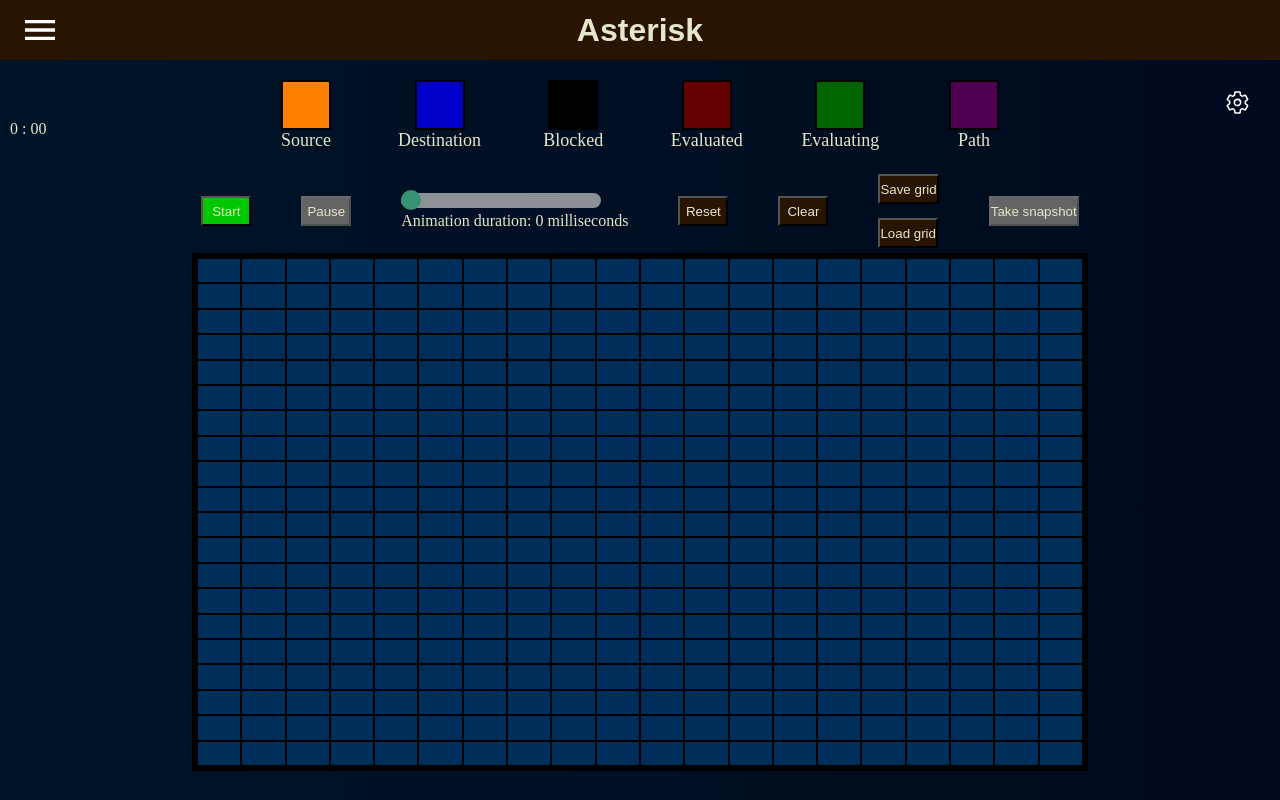
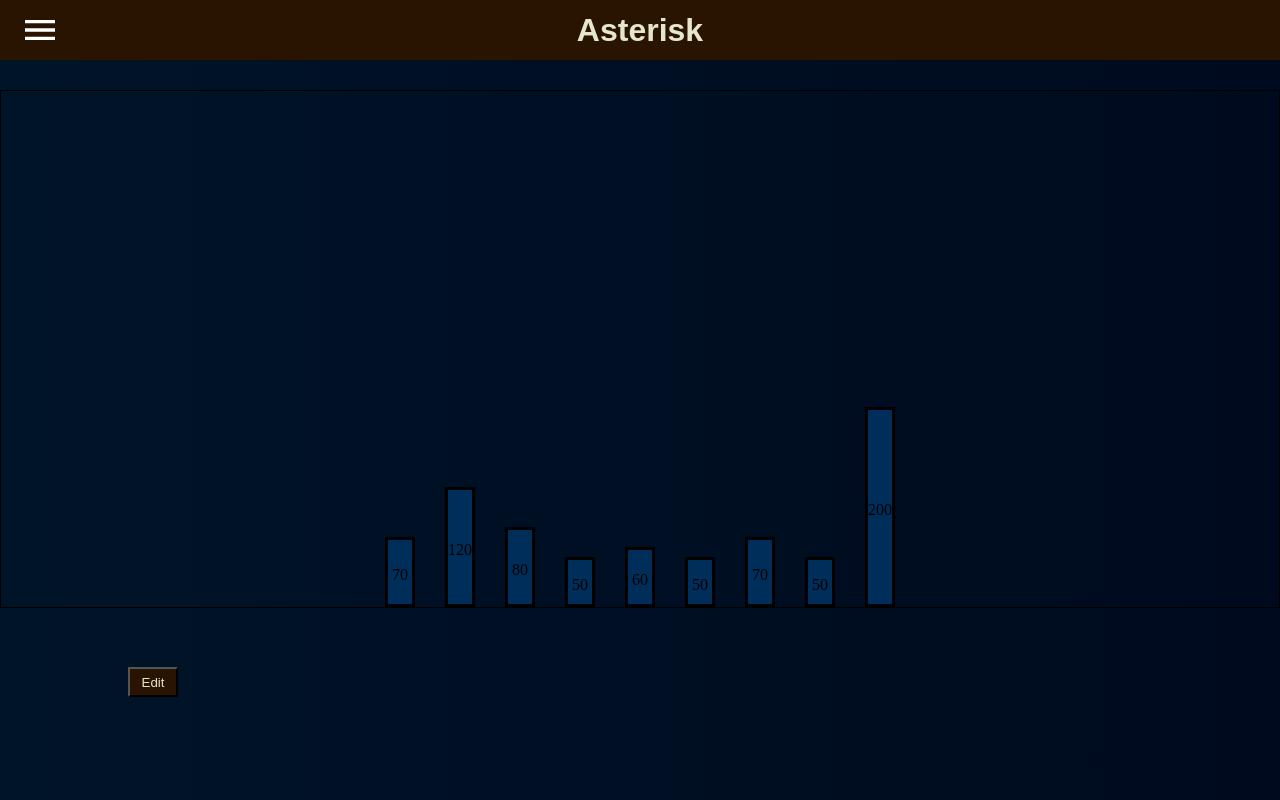
Before and after one commit to DimosTheocharis/AlgorithmVisualizer-code, a React (Create React App) app: page /bubblesort in a window 1280 px wide. Built offline with nearby package versions, Linux system fonts and the light colour scheme.

Commit message:
Began BubbleSort screen, created ui for bars and designed add/delete/resize system

```diff
--- a/src/App.js
+++ b/src/App.js
@@ -7,6 +7,7 @@ import './App.css';
 import Asterisk from './Screens/Asterisk/Asterisk';
 import Dijkstra from './Screens/Dijkstra/Dijkstra';
 import Comparison from './Screens/Comparison/Comparison';
+import BubbleSort from './Screens/BubbleSort/BubbleSort';
 import Instructions from './Screens/Instructions/Instructions';
 
 const rows = 20;
@@ -239,6 +240,7 @@ function App() {
         <Route exact path="/asterisk" element={<Asterisk/>}/>
         <Route path="/dijkstra" element={<Dijkstra/>}/>
         <Route path="/comparison" element={<Comparison/>}/>
+        <Route path="/bubblesort" element={<BubbleSort/>}/>
         <Route path="/instructions" element={<Instructions/>}/>
         <Route path="*" element={<Asterisk/>}/>
       </Routes>
--- /dev/null
+++ b/src/Components/AddBarButton/AddBarButton.js
@@ -0,0 +1,13 @@
+import React from 'react';
+import styles from './AddBarButton.module.css';
+import { MdOutlineAddBox } from "react-icons/md";
+
+function AddBarButton({index, addBar}) {
+    return (
+        <div className={styles.container}>
+            <MdOutlineAddBox className={styles.addIcon} onClick={() => addBar(index)}/>
+        </div>
+    )
+}
+
+export default AddBarButton;
--- /dev/null
+++ b/src/Components/AddBarButton/AddBarButton.module.css
@@ -0,0 +1,21 @@
+.addIcon {
+    width: 20px;
+    height: 20px;
+    background-color: #002E5B;
+    background-color: #281400;
+}
+
+.addIcon:hover {
+    background-color: #281400;
+    background-color: #002E5B;
+}
+
+.container {
+    width: 30px;
+    height: 30px;
+    display: flex;
+    justify-content: center;
+    align-items: center;
+    background-color: #281400;
+    cursor: pointer;
+}
--- /dev/null
+++ b/src/Components/Bar/Bar.js
@@ -0,0 +1,71 @@
+import React, { useEffect, useRef, useState } from 'react';
+import BarCSS from './Bar.module.css';
+
+function Bar({ bar, deleteBar, editBoard }) {
+    const [height, setHeight] = useState(bar.getValue());
+    const resizableRef = useRef(null);
+    const resizerRef = useRef(null);
+
+    useEffect(() => {
+        if (resizerRef.current === null) return;
+        const barElement = resizableRef.current;
+        const styles = window.getComputedStyle(barElement);
+        let y = 0;
+        let height = bar.getValue();
+
+
+        const onMouseDownResizer = (event) => {
+            y = event.clientY;
+            barElement.style.bottom = styles.bottom;
+            barElement.style.top = null;
+
+            document.addEventListener("mousemove", onMouseMoveResizer);
+            document.addEventListener("mouseup", onMouseUpResizer);
+        }
+
+        const onMouseMoveResizer = (event) => {
+            const dy = y - event.clientY;
+            height = height + dy;
+            bar.setValue(height);
+            setHeight(height);
+            barElement.style.height = `${height}px`;
+            y = event.clientY;
+        }
+
+        const onMouseUpResizer = () => {
+            document.removeEventListener("mousemove", onMouseMoveResizer);
+        }
+
+        const resizerElement = resizerRef.current;
+        resizerElement.addEventListener("mousedown", onMouseDownResizer);
+
+        return () => {
+            resizerElement.removeEventListener("mousedown", onMouseDownResizer);
+        }
+    }, [editBoard, bar])
+
+    const determineBarTools = () => {
+        if (editBoard) {
+            return (
+                <>
+                    <div className={BarCSS.resizer} ref={resizerRef}/>
+                    <div className={BarCSS.deleteButton} onClick={() => deleteBar(bar.getIndex())}>
+                            <p className={BarCSS.deleteButtonText}>X</p>
+                    </div>
+                </>
+            )
+        } else {
+            return null;
+        }
+    }
+
+    return (
+        <div className={BarCSS.container} style={{height: `${bar.getValue()}px`}} ref={resizableRef}>
+            <p>{bar.getValue()}</p>
+            {determineBarTools()}
+
+        </div>
+    )
+}
+
+export default Bar;
--- /dev/null
+++ b/src/Components/Bar/Bar.module.css
@@ -0,0 +1,50 @@
+.container {
+    width: 30px;
+    min-height: 20px;
+    background-color: #002E5B;
+    border: 3px solid black;
+    display: flex;
+    justify-content: center;
+    align-items: center;
+    padding-top: 5px;
+    position: relative;
+}
+
+.deleteButton {
+    position: absolute;
+    top: -3px;
+    right: -3px;
+    width: 10px;
+    height: 10px;
+    color: white;
+    background-color: rgb(200,0,0);
+    display: flex;
+    justify-content: center;
+    align-items: center;
+    cursor: pointer;
+}
+
+.deleteButton:hover {
+    background-color: rgb(255,0,0);
+}
+
+.deleteButtonText {
+    font-size: 8px;
+}
+
+.resizer {
+    position: absolute;
+    top: -3px;
+    left: -3px;
+    width: 8px;
+    height: 8px;
+    border-radius: 5px;
+    background-color: rgb(0,204,204);
+    border: 2px solid rgb(0,153,153);
+    cursor: pointer;
+}
+
+.resizer:hover {
+    width: 10px;
+    height: 10px;
+}
--- a/src/Components/NavBar/NavBar.module.css
+++ b/src/Components/NavBar/NavBar.module.css
@@ -44,6 +44,14 @@
 
 .linkGreen:hover {
     background-image: linear-gradient(to right, rgb(0,150,0), rgb(0,175,0));
+}
+
+.linkOrange {
+    background-image: linear-gradient(to right, rgb(153,76,0), rgb(204,102,0));
+}
+
+.linkOrange:hover {
+    background-image: linear-gradient(to right, rgb(204,102,0), rgb(255,128,0));
 }
 
 .linkRed {
--- /dev/null
+++ b/src/Data Structures/BarNode.js
@@ -0,0 +1,25 @@
+class BarNode {
+    constructor(value, index) {
+        this._value = value;
+        this._index = index;
+        this._status = "unchecked";
+    }
+
+    getValue() {
+        return this._value;
+    }
+
+    getIndex() {
+        return this._index;
+    }
+
+    setValue(value) {
+        this._value = value;
+    }
+
+    setIndex(index) {
+        this._index = index;
+    }
+}
+
+export default BarNode;
--- /dev/null
+++ b/src/Screens/BubbleSort/BubbleSort.js
@@ -0,0 +1,118 @@
+import React, { useState, useEffect } from 'react';
+import styles from './BubbleSort.module.css';
+import Bar from '../../Components/Bar/Bar';
+import BarNode from '../../Data Structures/BarNode';
+import AddBarButton from '../../Components/AddBarButton/AddBarButton';
+
+function BubbleSort() {
+    const [board, setBoard] = useState(null);
+    const [editBoard, setEditBoard] = useState(false); //whether or not the user wants to add/delete/resize a bar
+
+    useEffect(() => {
+        const customHeights = [70,120,80,50,60,50,70,50,200]; //70,120,80,50,60,50,70,50,200
+        const newBoard = [];
+        customHeights.forEach((height, index) => {
+            newBoard.push(
+                new BarNode(height, index)
+            );
+        })
+        setBoard(newBoard);
+    },[])
+
+
+    const addBar = (index) => {
+        let i;
+        const newBoard = [...board];
+        // the height of the new bar will be the value of the previous bar (at the left) or the value of the first of index is 0
+        const newHeight = index === 0 ? board[0].getValue() : board[index - 1].getValue();
+        newBoard.splice(index, 0, new BarNode(newHeight, index)); //add the bar to the board
+        for (i = index + 1; i < newBoard.length; i++) { //change the indexes of the bars at the right
+            newBoard[i].setIndex(newBoard[i].getIndex() + 1);
+        }
+        setBoard(newBoard);
+    }
+
+
+    const determineVisibleContent = () => {
+        let elements = [];
+        const bars = getBars();
+        if (editBoard) {
+            const addButtons = getAddButtons();
+            let i;
+            elements.push(addButtons[0]);
+            for (i = 0; i < bars.length; i++) {
+                elements.push(bars[i]);
+                elements.push(addButtons[i + 1]);
+            }
+        } else {
+            elements = bars;
+        }
+        return elements;
+    }
+
+    const deleteBar = (index) => {
+        let i;
+        const newBoard = [...board];
+        newBoard.splice(index, 1); //removes the item at the position: index
+        for (i = index; i < newBoard.length; i++) {
+            newBoard[i].setIndex(newBoard[i].getIndex() - 1);
+        }
+        setBoard(newBoard);
+    }
+
+
+    const getAddButtons = () => {
+        //creates and returns a list with buttons that when clicked will create a vertical bar
+        if (board === null) return;
+        const addButtons = [];
+        let i;
+        for (i = 0; i < board.length + 1; i++) {
+            addButtons.push(
+                <AddBarButton
+                    index={i}
+                    addBar={addBar}
+                />
+            )
+        }
+        return addButtons;
+    }
+
+    const getBars = () => {
+        //creates and returns a list with the vertical bars that represent values to be sorted
+        if (board === null) return;
+        const bars = [];
+        board.forEach(bar => {
+            bars.push(
+                <Bar
+                    key={bar.getIndex()}
+                    bar={bar}
+                    deleteBar={deleteBar}
+                    editBoard={editBoard}
+                />
+            )
+        })
+        return bars;
+    }
+
+    const toggleEditButton = () => {
+        setEditBoard(prev => !prev);
+    }
+
+    return (
+        <div className={styles.container}>
+            <section className={styles.barsContainer}>
+                {determineVisibleContent()}
+            </section>
+            <section className={styles.functionalityContainer}>
+                <button
+                    className={styles.button}
+                    onClick={toggleEditButton}
+                >
+                    {editBoard ? "Finish" : "Edit"}
+                </button>
+            </section>
+        </div>
+    )
+}
+
+export default BubbleSort;
--- /dev/null
+++ b/src/Screens/BubbleSort/BubbleSort.module.css
@@ -0,0 +1,39 @@
+.barsContainer {
+    width: 100%;
+    height: 70%;
+    display: flex;
+    justify-content: center;
+    align-items: flex-end;
+    column-gap: 30px;
+    border: 1px solid black;
+    margin-top: 30px;
+}
+
+.button {
+    height: 30px;
+    min-width: 50px;
+    cursor: pointer;
+    background-color: #281400;
+    color: rgb(230,230,200);
+}
+
+.button:hover {
+    background-color: rgb(30,15,0);
+}
+
+.container {
+    width: 100vw;
+    height: calc(100vh - 60px);
+    display: flex;
+    flex-direction: column;
+    align-items: center;
+    position: relative;
+    background-image: linear-gradient(to right, rgb(0,20,40), rgb(0,10,30));
+}
+
+.functionalityContainer {
+    width: 80%;
+    height: 20%;
+    display: flex;
+    align-items: center;
+}
--- a/src/SiderbarData.js
+++ b/src/SiderbarData.js
@@ -17,6 +17,11 @@ const SiderbarData = [
         class: "linkBlue"
     },
     {
+        title: "Bubblesort",
+        path: "/bubblesort",
+        class: "linkOrange"
+    },
+    {
         title: "Instructions",
         path: "./instructions",
         class: "linkGray"
```
